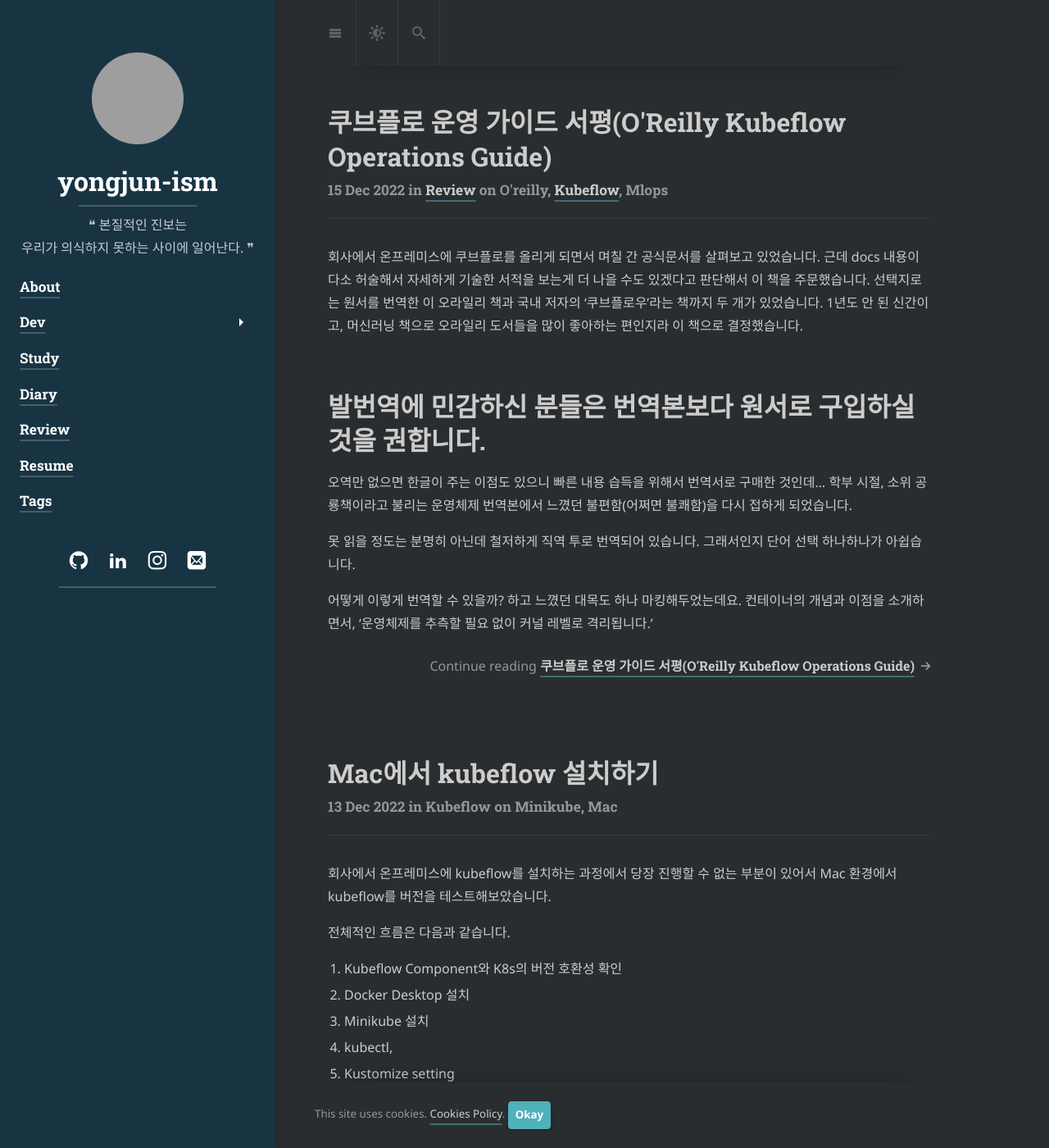
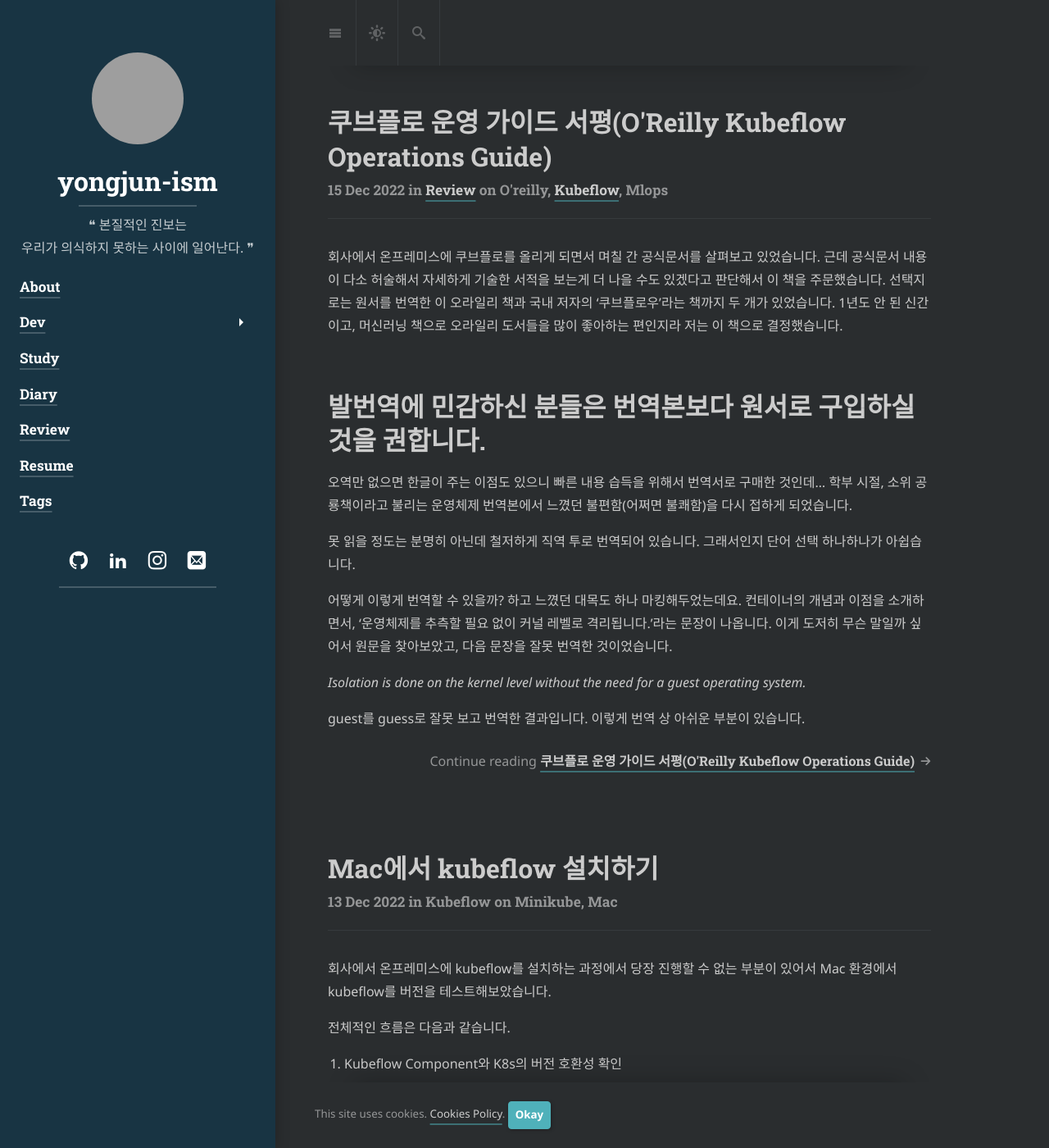
Before and after one commit to yongjunism/yongjunism.github.io, a Jekyll site: the page built from index.md, in a window 1280 px wide and 1400 px high. Shown: the whole window at 82% size. Built offline with Jekyll 4.4.1, drawn with Linux system fonts in a browser that asks for light colours; cached includes are drawn as plain includes; nearby versions of some CDN libraries; some web fonts are replaced; library files that are not in the unit come from our copies; grey boxes are pictures that could not be loaded.

Commit message:
Update book review

```diff
--- a/_posts/review/2022-12-15-oreilly-kubeflow-operations-guide.md
+++ b/_posts/review/2022-12-15-oreilly-kubeflow-operations-guide.md
@@ -7,9 +7,9 @@ tags: O'Reilly kubeflow MLOps
 ---
 
 회사에서 온프레미스에 쿠브플로를 올리게 되면서 며칠 간 공식문서를 살펴보고 있었습니다.
-근데 docs 내용이 다소 허술해서 자세하게 기술한 서적을 보는게 더 나을 수도 있겠다고 판단해서 이 책을 주문했습니다.
+근데 공식문서 내용이 다소 허술해서 자세하게 기술한 서적을 보는게 더 나을 수도 있겠다고 판단해서 이 책을 주문했습니다.
 선택지로는 원서를 번역한 이 오라일리 책과 국내 저자의 '쿠브플로우'라는 책까지 두 개가 있었습니다.
-1년도 안 된 신간이고, 머신러닝 책으로 오라일리 도서들을 많이 좋아하는 편인지라 이 책으로 결정했습니다.
+1년도 안 된 신간이고, 머신러닝 책으로 오라일리 도서들을 많이 좋아하는 편인지라 저는 이 책으로 결정했습니다.
 
 # 발번역에 민감하신 분들은 번역본보다 원서로 구입하실 것을 권합니다.
 
@@ -19,4 +19,9 @@ tags: O'Reilly kubeflow MLOps
 못 읽을 정도는 분명히 아닌데 철저하게 직역 투로 번역되어 있습니다. 그래서인지 단어 선택 하나하나가 아쉽습니다.
 
 어떻게 이렇게 번역할 수 있을까? 하고 느꼈던 대목도 하나 마킹해두었는데요.
-컨테이너의 개념과 이점을 소개하면서, '운영체제를 추측할 필요 없이 커널 레벨로 격리됩니다.'
+컨테이너의 개념과 이점을 소개하면서, '운영체제를 추측할 필요 없이 커널 레벨로 격리됩니다.'라는 문장이 나옵니다.
+이게 도저히 무슨 말일까 싶어서 원문을 찾아보았고, 다음 문장을 잘못 번역한 것이었습니다.
+
+*Isolation is done on the kernel level without the need for a guest operating system.*
+
+guest를 guess로 잘못 보고 번역한 결과입니다. 이렇게 번역 상 아쉬운 부분이 있습니다.
```
